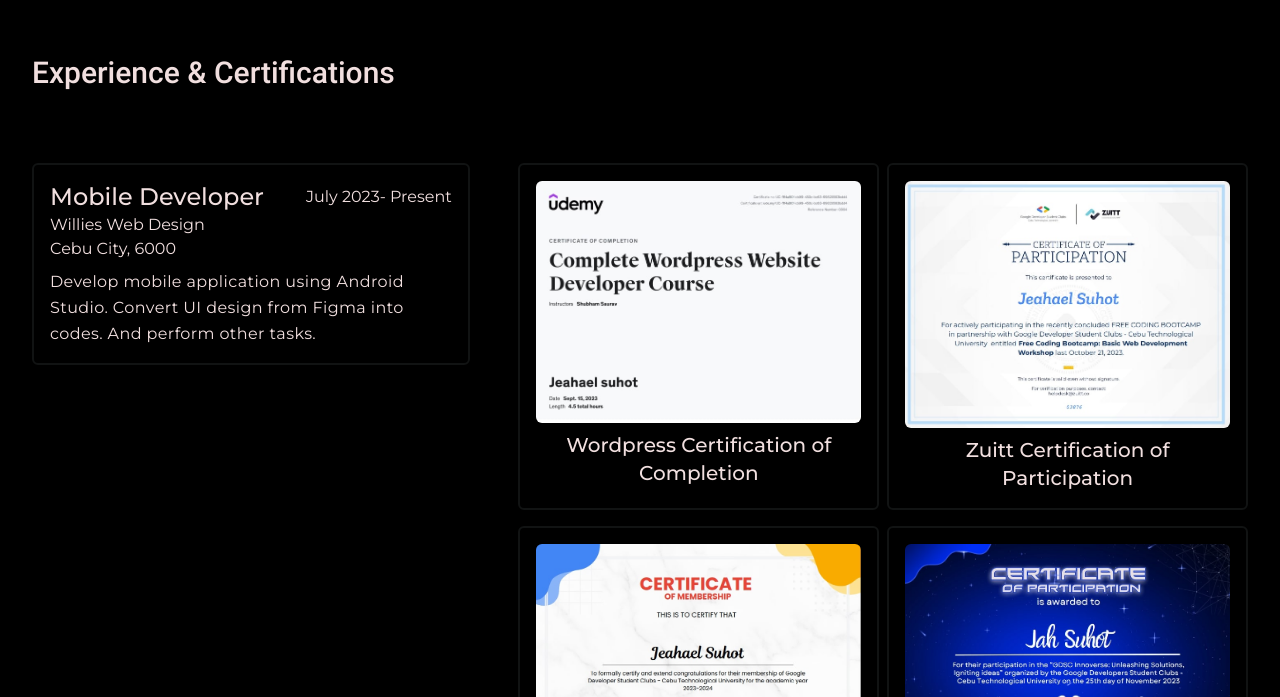
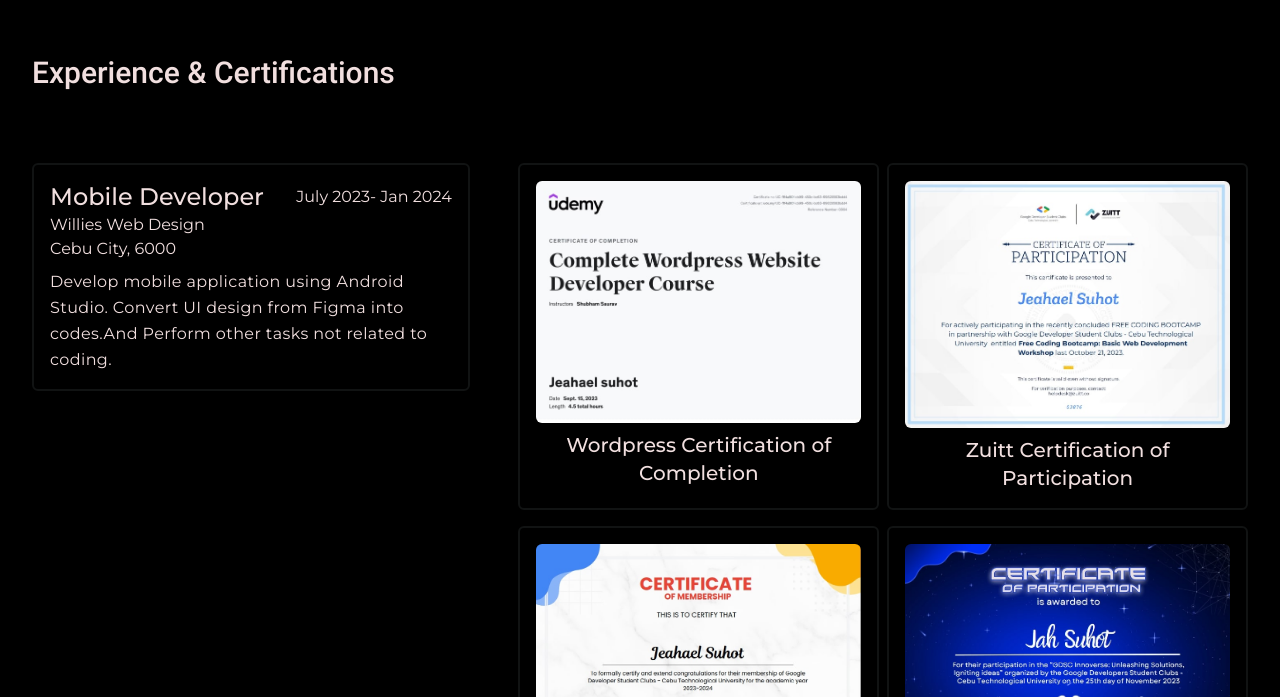
Before and after one commit to jah09/Jahfolio, a React (Vite) app: page /contact in a window 1280 px wide. Shown: the part 1843-2540 px from the top of the page. Built offline with nearby package versions, Linux system fonts and the light colour scheme.

Commit message:
cleared comment codes, fixed animation issue in certification section

```diff
--- a/src/components/About.jsx
+++ b/src/components/About.jsx
@@ -1,24 +1,18 @@
 import React, { useLayoutEffect, useRef, useEffect, useState } from "react";
 import AboutMeImage from "../assets/AboutMeImage.png";
 import Button from "./Button";
-import TechnologiesUsed from "../data/techused";
-import Experience from "../data/workexperiences";
+
 import MyResumePdf from "../resume/Suhot_Resume.pdf";
-import Certification from "../data/certificationData";
+
 import aboutStyle from "../componentstyle/aboutStyle.css";
 
 import { motion, useInView, useAnimation } from "framer-motion";
 
 const About = () => {
-
-  const mySkills = TechnologiesUsed(); //assign the function to a variable
-  const myExperiences = Experience(); //assign the function to a variable
-  const myCertification = Certification();
   //function to handle download of PDf
   const handleDownloadPdf = () => {
     window.open(MyResumePdf);
   };
-
 
   //about me
   const aboutMeRef = useRef(null); //ref for about me
@@ -53,7 +47,7 @@
   }, [isInView_workExp]);
 
   //certifications
-  const certRef=useRef(null);
+  const certRef = useRef(null);
   const isInView_Cert = useInView(certRef, { once: true });
   const certControls = useAnimation();
   useEffect(() => {
@@ -61,10 +55,10 @@
       certControls.start("visible");
     }
   }, [isInView_Cert]);
-  //dark:bg-backgroundcolor
+  //
   return (
     <div
-      className="text-myfontcolor  container-lg mx-auto md:h-full  "
+      className="text-myfontcolor  container-lg mx-auto md:h-full dark:bg-backgroundcolor "
       id="about"
     >
       {/* Main about */}
@@ -136,119 +130,6 @@
           <Button onClick={handleDownloadPdf}>Download CV</Button>
         </motion.div>
       </section>
-
-      {/* Skills/Technlogies I use */}
-      {/* <section
-        id="technologyUsed "
-        ref={techUsedRef}
-        className=" h-full lg:h-[450px]  md:h-full"
-      >
-        <motion.div
-          className="p-8 mt-20 "
-          variants={{
-            hidden: { opacity: 0, x: -20 },
-            visible: { opacity: 1, x: 0 },
-          }}
-          animate={techUsedControls}
-          initial="hidden"
-          transition={{ duration: 2.5, ease: "easeInOut" }}
-        >
-          <h3 className="text-3xl font-robotomedium">Technologies I used</h3>
-        </motion.div>
-        <div className=" text-myfontcolor p-8 md:grid-cols-6 lg:grid-cols-8 max-md:grid-cols-4 gap-2 grid grid-rows-4 max-sm:grid-cols-3  md:gap-2   ">
-          {mySkills.map((skill) => (
-            <motion.div
-              animate={techUsedControls}
-              className="hover:transition transition hover:-translate-y-1  bg-backgroundcolor border-secondarycolor border-2 hover:bg-secondarycolor rounded-md p-4 flex  items-center flex-col duration-150 animate glow delay-3 w-28 h-36 "
-              key={skill.id}
-            >
-
-              <div>
-                <img src={skill.techIcon} alt="techUsedIcon" />
-              </div>
-
-              <div className="font-montserratregular text-lg md:text-xl font-bold  cursor-pointer mt-2 text-center ">
-                <a onClick={() => handleClickSocialMedia(skill)}>
-                  {skill.techName}
-                </a>
-              </div>
-            </motion.div>
-          ))}
-        </div>
-      </section> */}
-
-      {/* Work Experience */}
-      {/* <section id="workExperience " ref={workExpRef} className="mt-40 ">
-        <motion.div
-          className="p-8 mt-10 "
-          variants={{
-            hidden: { opacity: 0, x: -20 },
-            visible: { opacity: 1, x: 0 },
-          }}
-          animate={workExpControls}
-          initial="hidden"
-          transition={{ duration: 2.5, ease: "easeInOut" }}
-        >
-          <h3 className="text-3xl font-robotomedium">
-            Experience & Certifications
-          </h3>
-        </motion.div>
-
-        <div className=" p-8  md:flex md:justify-around ">
-          <div className=" md:w-[40%] md:h-full">
-            {myExperiences.map((exp) => (
-              <motion.div
-                animate={workExpControls}
-                className="bg-backgroundcolor hover:transition transition hover:-translate-y-1  hover:bg-secondarycolor border-secondarycolor border-2 rounded-md p-4 mt-2 md:w-[90%] animate glow delay-3"
-                key={exp.id}
-              >
-                <div className=" items-center md:flex justify-between ">
-                  <h1 className="text-2xl font-montserratmedium md:text-2xl">
-                    {exp.position}
-                  </h1>
-                  <p className="font-montserratregular hidden md:inline-block">
-                    {exp.dateHired}
-                  </p>
-                </div>
-                <h1 className="font-montserratregular text-md">
-                  {exp.companyName}
-                </h1>
-                <h1 className="font-montserratregular text-md">
-                  {exp.companyAddress}
-                </h1>
-                <h1 className="font-montserratregular mt-2 text-md  tracking-wide leading-relaxed">
-                  {exp.description}
-                </h1>
-
-              </motion.div>
-
-            ))}
-          </div>
-          <div className=" md:h-full  md:w-[60%] grid grid-cols-1 md:grid-cols-2 md:grid-rows-2 gap-2  max-md:grid-cols-2" ref={certRef}>
-            {myCertification.map((item) => (
-              <motion.div
-
-                className="bg-backgroundcolor cursor-pointer hover:transition transition hover:-translate-y-1  hover:bg-secondarycolor border-secondarycolor border-2 rounded-md p-4 md:mx-auto mt-2 animate glow delay-3"
-
-                animate={certControls}
-                initial="hidden"
-                transition={{ duration: 2.5, ease: "easeInOut" }}
-              >
-                <a onClick={() => handleClickImage(item)}>
-                  <img
-                    src={item.certificationImage}
-                    className=" transition-all duration-500 transform hover:scale-[104%] rounded-md"
-                  />
-                </a>
-
-                <h1 className="mt-2 font-montserratmedium text-lg md:text-xl md:text-center ">
-                  {item.certificationName}
-                </h1>
-              </motion.div>
-            ))}
-          </div>
-        </div>
-      </section> */}
     </div>
   );
 };
--- a/src/components/Certifications.jsx
+++ b/src/components/Certifications.jsx
@@ -1,6 +1,7 @@
 import React, { useRef, useEffect } from "react";
 import Certification from "../data/certificationData";
 import { motion, useInView, useAnimation } from "framer-motion";
+import certificationStyles from "../componentstyle/certificationStyle.css";
 const Certifications = () => {
   const myCertification = Certification();
   const handleClickImage = (item) => {
@@ -23,7 +24,7 @@
         {myCertification.map((item) => (
           <motion.div
             className="bg-backgroundcolor cursor-pointer hover:transition transition hover:-translate-y-1  hover:bg-secondarycolor border-secondarycolor border-2 rounded-md p-4 md:mx-auto mt-2 animate glow delay-3"
-
+            key={item.id}
             animate={certControls}
             initial="hidden"
             transition={{ duration: 2.5, ease: "easeInOut" }}
--- a/src/components/TechnologyUsed.jsx
+++ b/src/components/TechnologyUsed.jsx
@@ -17,9 +17,9 @@
       techUsedControls.start("visible");
     }
   }, [isInView_techUsed]);
-  //dark:bg-backgroundcolor
+  //
   return (
-    <div className="text-myfontcolor  container-lg mx-auto md:h-full ">
+    <div className="text-myfontcolor  container-lg mx-auto md:h-full dark:bg-backgroundcolor">
       <section
         id="technologyUsed "
         ref={techUsedRef}
--- a/src/components/WorkExperience.jsx
+++ b/src/components/WorkExperience.jsx
@@ -1,15 +1,11 @@
 import React, { useEffect, useRef } from "react";
 import Experience from "../data/workexperiences";
-import Certification from "../data/certificationData";
+
 import { motion, useInView, useAnimation } from "framer-motion";
 import Certifications from "./Certifications";
 const WorkExperience = () => {
   const myExperiences = Experience(); //assign the function to a variable
-  const myCertification = Certification();
-  //handle click of the image in certification
-  const handleClickImage = (item) => {
-    window.open(item.certificationImage, "_blank", "noreferrer");
-  };
+
   //work experience
   const workExpRef = useRef(null);
   const isInView_workExp = useInView(workExpRef, { once: true }); //if mo enter sa viewport, mo execute once
@@ -21,18 +17,9 @@
     }
   }, [isInView_workExp]);
 
-  //certifications
-  const certRef = useRef(null);
-  const isInView_Cert = useInView(certRef, { once: true });
-  const certControls = useAnimation();
-  useEffect(() => {
-    if (isInView_Cert) {
-      certControls.start("visible");
-    }
-  }, [isInView_Cert]);
-  //dark:bg-backgroundcolor
+
   return (
-    <div className="text-myfontcolor  container-lg mx-auto md:h-full ">
+    <div className="text-myfontcolor  container-lg mx-auto md:h-full dark:bg-backgroundcolor">
       <section id="workExperience " ref={workExpRef} className="mt-[10%] ">
         <motion.div
           className="p-8 mt-10 "
@@ -77,32 +64,10 @@
               </motion.div>
             ))}
           </div>
-          <Certifications/>
-          {/* <div
-            className=" md:h-full  md:w-[60%] grid grid-cols-1 md:grid-cols-2 md:grid-rows-2 gap-2  max-md:grid-cols-2"
 
-          >
-            {myCertification.map((item) => (
-              <motion.div
-              ref={certRef}
-                className="bg-backgroundcolor cursor-pointer hover:transition transition hover:-translate-y-1  hover:bg-secondarycolor border-secondarycolor border-2 rounded-md p-4 md:mx-auto mt-2 animate glow delay-3"
-                animate={certControls}
-                initial="hidden"
-                transition={{ duration: 2.5, ease: "easeInOut" }}
-              >
-                <a onClick={() => handleClickImage(item)}>
-                  <img
-                    src={item.certificationImage}
-                    className=" transition-all duration-500 transform hover:scale-[104%] rounded-md"
-                  />
-                </a>
+          <Certifications />
 
-                <h1 className="mt-2 font-montserratmedium text-lg md:text-xl md:text-center ">
-                  {item.certificationName}
-                </h1>
-              </motion.div>
-            ))}
-          </div> */}
+
         </div>
       </section>
     </div>
--- /dev/null
+++ b/src/componentstyle/certificationStyle.css
@@ -0,0 +1,41 @@
+.delay-3{
+    /* animation: fadeInAnimation ease 3s;
+    animation-iteration-count: 1;
+    animation-fill-mode: forwards; */
+    animation-delay: 0.8;
+}
+.animate {
+    animation-duration: 0.75s;
+    animation-delay: 0.5s;
+    animation-name: animate-fade;
+    animation-timing-function: cubic-bezier(0.26, 0.53, 0.74, 1.48);
+    animation-fill-mode: backwards;
+  }
+
+  /* Glow In */
+  .animate.glow {
+    animation-name: animate-glow;
+    animation-timing-function: ease;
+  }
+
+  @keyframes animate-glow {
+    0% {
+      opacity: 0;
+      filter: brightness(3) saturate(3);
+      transform: scale(0.8, 0.8);
+    }
+    100% {
+      opacity: 1;
+      filter: brightness(1) saturate(1);
+      transform: scale(1, 1);
+    }
+  }
+
+@keyframes fadeInAnimation {
+    0% {
+        opacity: 0;
+    }
+    100% {
+        opacity: 1;
+     }
+}
--- a/src/data/workexperiences.js
+++ b/src/data/workexperiences.js
@@ -8,8 +8,11 @@
       companyName:"Willies Web Design",
       companyAddress: "Cebu City, 6000",
       position:"Mobile Developer",
-      dateHired:"July 2023- Present",
-      description:"Develop mobile application using Android Studio. Convert UI design from Figma into codes. And perform other tasks.",
+      dateHired:"July 2023- Jan 2024",
+      description:'Develop mobile application using Android Studio. Convert UI design from Figma into codes.And Perform other tasks not related to coding.',
+
+
+
       techStack:"Android Studio"
     },
     // {
```
